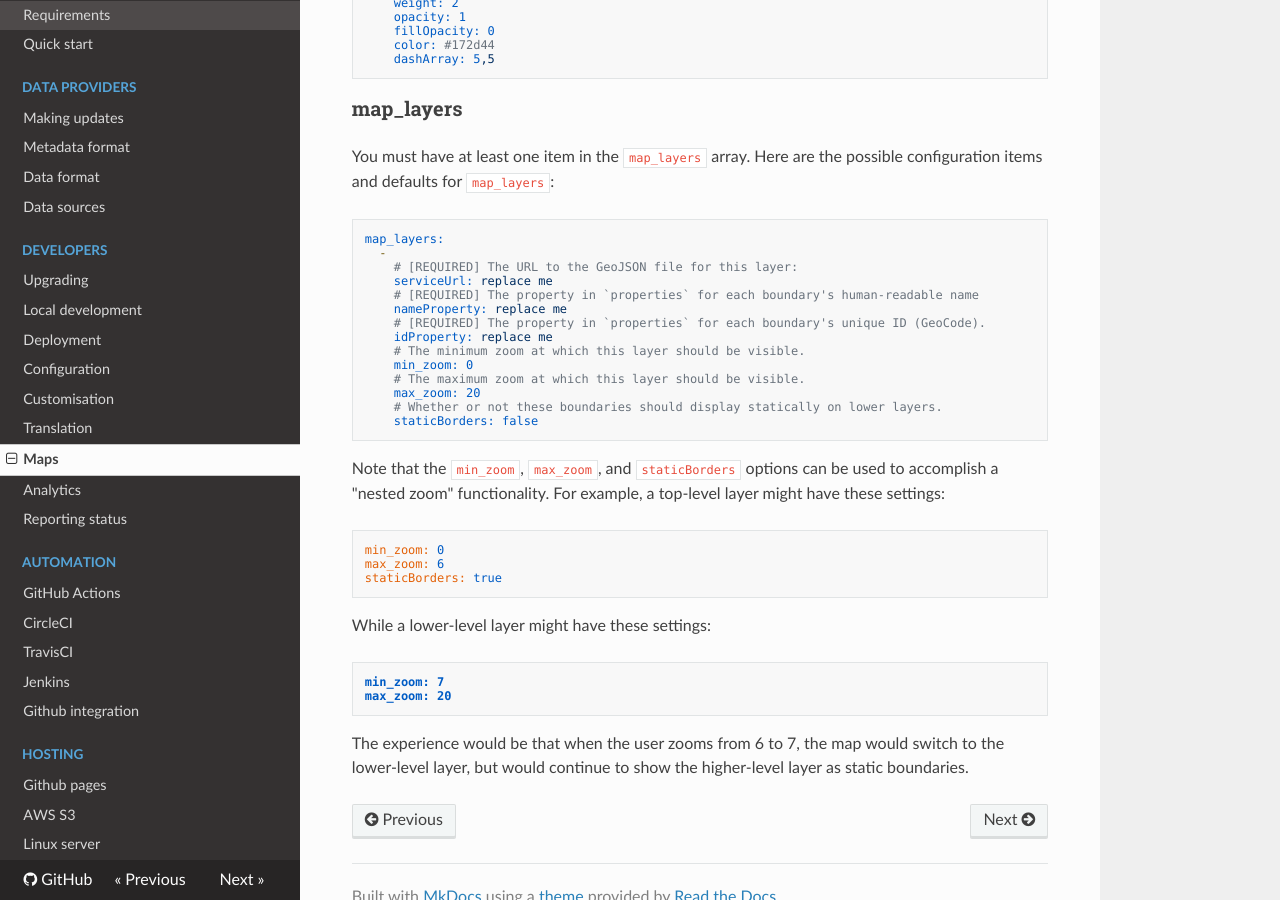
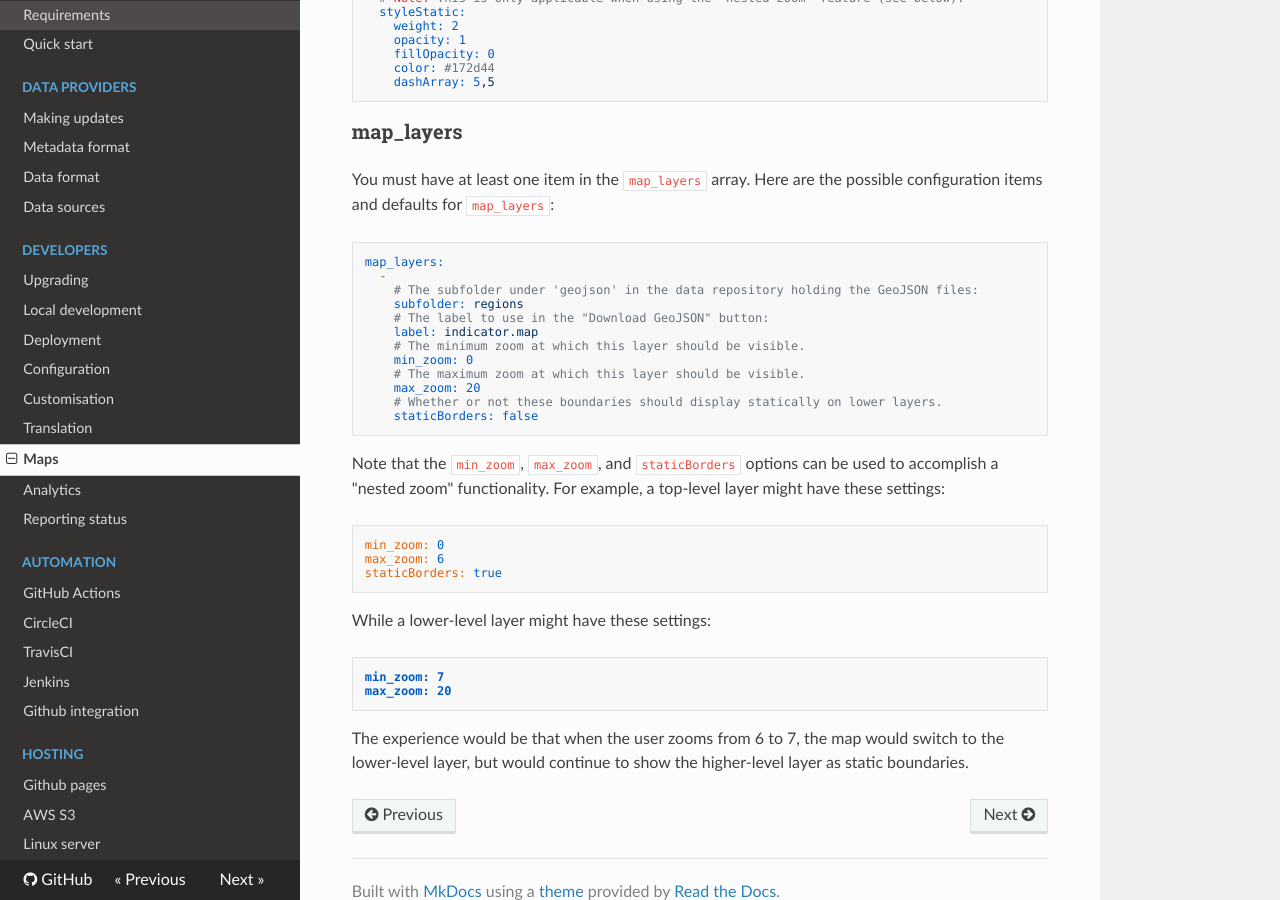
Before and after one commit to open-sdg/open-sdg, an MkDocs documentation site: the page built from docs/maps.md, in a window 1280 px wide and 900 px high, scrolled down 1756 px. Built offline with MkDocs 1.6.1, drawn with Linux system fonts in a browser that asks for light colours; nearby versions of some CDN libraries; old or Windows-style settings are respelled for this version of MkDocs; some of the changed text lies outside the part shown.

Commit message:
Some preliminary map-related documentation changes

````diff
--- a/docs/maps.md
+++ b/docs/maps.md
@@ -18,14 +18,14 @@ You will need to find at least one source for an accurate [GeoJSON](http://geojs
 
 > You can optionally include any number of more granular GeoJSON files, if your data supports it. For example, in the United States you might also include a second GeoJSON file that includes boundaries for the counties within each state.
 
-These GeoJSON files can be hosted remotely (ie, on a different site).
+These GeoJSON files will be processed and and hosted in the data repository. See the data starter for an example.
 
 Each "feature" in the The GeoJSON must have the following in their `properties` attributes:
 
 1. A property that holds the unique ID for the boundary (which must correspond to the GeoCode data column mentioned above)
 2. A property that holds the human-readable name of the boundary
 
-The specific keys for these properties can be configured later (see `map_layers` below).
+The specific keys for these properties are configured in the data repository.
 
 ## Site configuration: map_options and map_layers
 
@@ -81,12 +81,10 @@ You must have at least one item in the `map_layers` array. Here are the possible
 ```
 map_layers:
   -
-    # [REQUIRED] The URL to the GeoJSON file for this layer:
-    serviceUrl: replace me
-    # [REQUIRED] The property in `properties` for each boundary's human-readable name
-    nameProperty: replace me
-    # [REQUIRED] The property in `properties` for each boundary's unique ID (GeoCode).
-    idProperty: replace me
+    # The subfolder under 'geojson' in the data repository holding the GeoJSON files:
+    subfolder: regions
+    # The label to use in the "Download GeoJSON" button:
+    label: indicator.map
     # The minimum zoom at which this layer should be visible.
     min_zoom: 0
     # The maximum zoom at which this layer should be visible.
````
Also changed, not shown: docs/requirements.md (+2 -2 lines).
